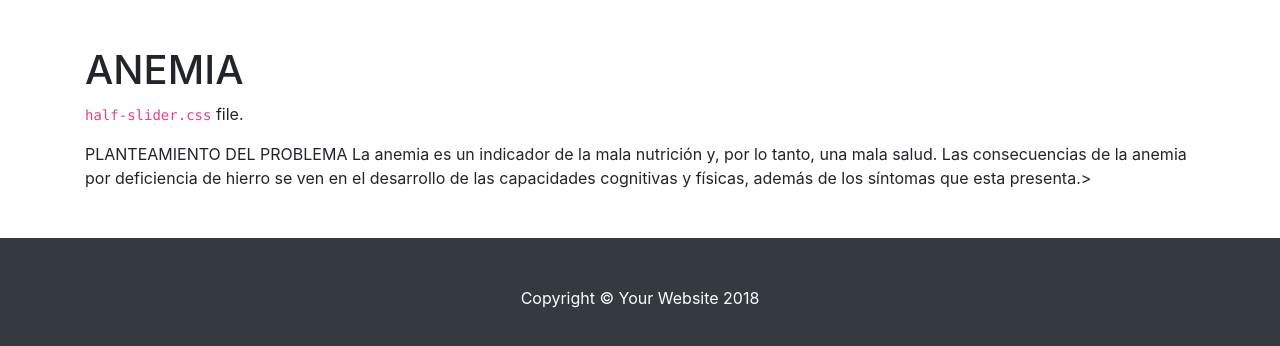
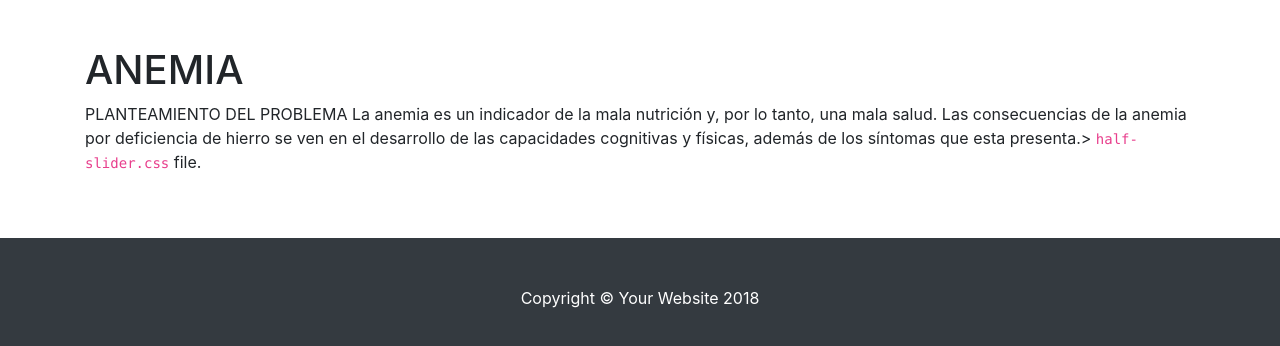
Before and after one commit to LuisJQM/Anemia, a website: page index.html in a window 1280 px wide. Shown: the part 522-868 px from the top of the page. Drawn offline with Linux system fonts and the light colour scheme.

Commit message:
Update index.html

```diff
--- a/index.html
+++ b/index.html
@@ -93,10 +93,10 @@
     <section class="py-5">
       <div class="container">
         <h1>ANEMIA</h1>
-        <p>
+        <p>PLANTEAMIENTO DEL PROBLEMA
+La anemia es un indicador de la mala nutrición y, por lo tanto, una mala salud. Las consecuencias de la anemia por deficiencia de hierro se ven en el desarrollo de las capacidades cognitivas y físicas, además de los síntomas que esta presenta.>
           <code>half-slider.css</code>
-          file.</p>PLANTEAMIENTO DEL PROBLEMA
-La anemia es un indicador de la mala nutrición y, por lo tanto, una mala salud. Las consecuencias de la anemia por deficiencia de hierro se ven en el desarrollo de las capacidades cognitivas y físicas, además de los síntomas que esta presenta.>
+          file.</p>
 
       </div>
     </section>
```
